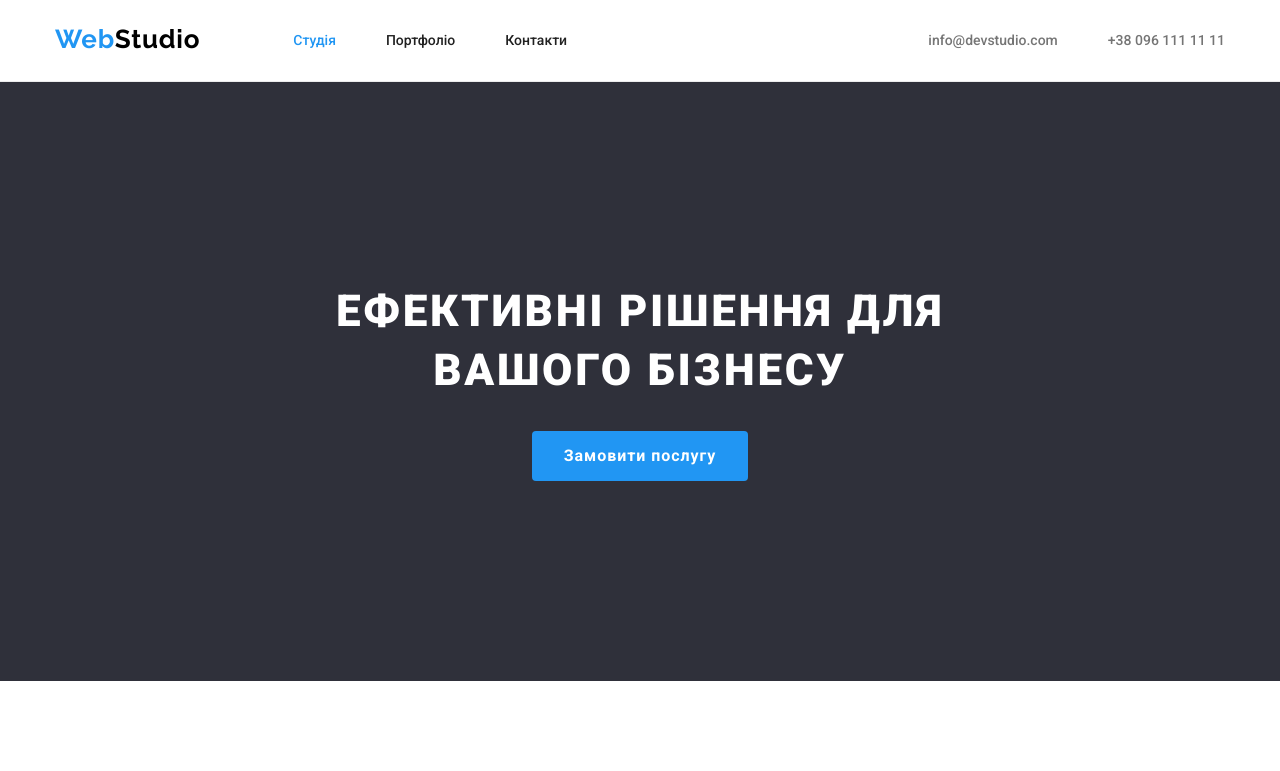
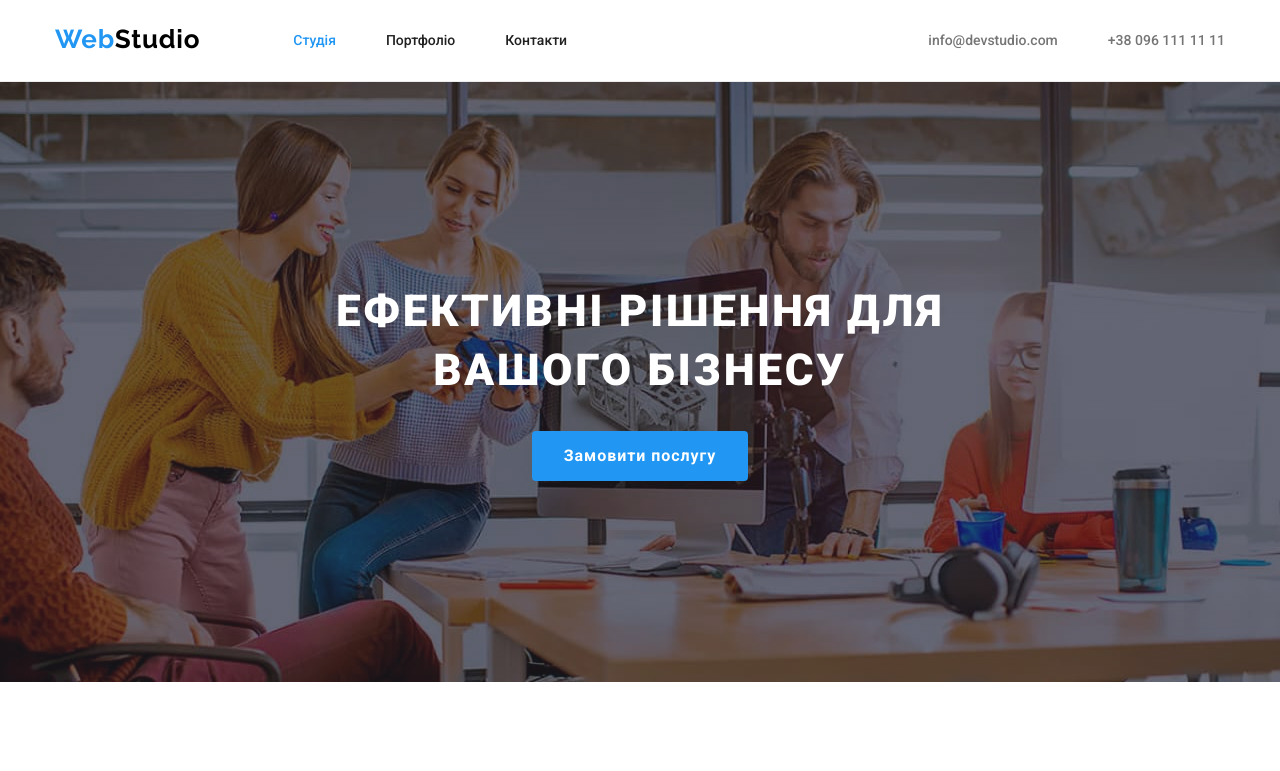
Before and after one commit to Lisienkomaks/goit-markup-hw-04, a plain HTML site: page index.html in a window 1280 px wide. Shown: the top 771 px of the page. Drawn offline with nearby package versions, Linux system fonts and the light colour scheme.

Commit message:
Update styles.css

```diff
--- a/css/styles.css
+++ b/css/styles.css
@@ -141,9 +141,16 @@ p {
 /* main */
 /* hero */
  .hero {
-    background-color: var(--bg-color);
+    max-width: 1600px;
+    height: 600px;
     text-align: center;
     padding: 200px 0;
+    margin-left: auto;
+    margin-right: auto;
+    background-color: var(--bg-color);
+    background-image: linear-gradient(to right, rgba(47, 48, 58, 0.4), rgba(47, 48, 58, 0.4)), url(../img/hero-img.jpeg);
+    background-position: center;
+    background-repeat: no-repeat;
  }
 
  .hero-title {
```
